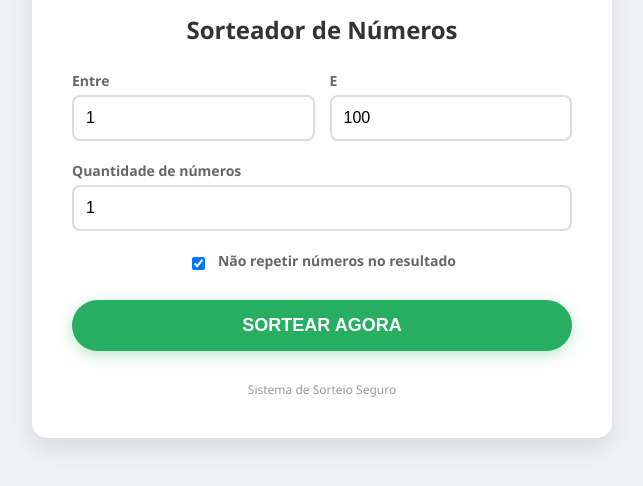
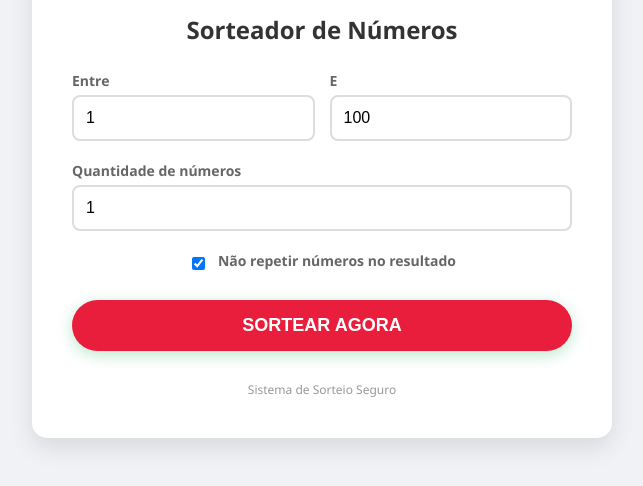
Before and after one commit to danielsantos-dev22/danielsytemcam, a plain HTML site: page index.html in a window 1280 px wide. Shown: the part 272-758 px from the top of the page, without its empty margins (318-961 px from the left). Drawn offline with Linux system fonts and the light colour scheme.

Commit message:
Update index.html

```diff
--- a/index.html
+++ b/index.html
@@ -6,7 +6,7 @@
     <title>Sorteador Inforwnet</title>
     <style>
         :root {
-            --primary-color: #27ae60; /* Cor verde estilo sorteador */
+            --primary-color: #e91e3c; /* Cor verde estilo sorteador */
             --primary-hover: #219150;
             --bg-color: #f0f2f5;
             --card-bg: #ffffff;
```
